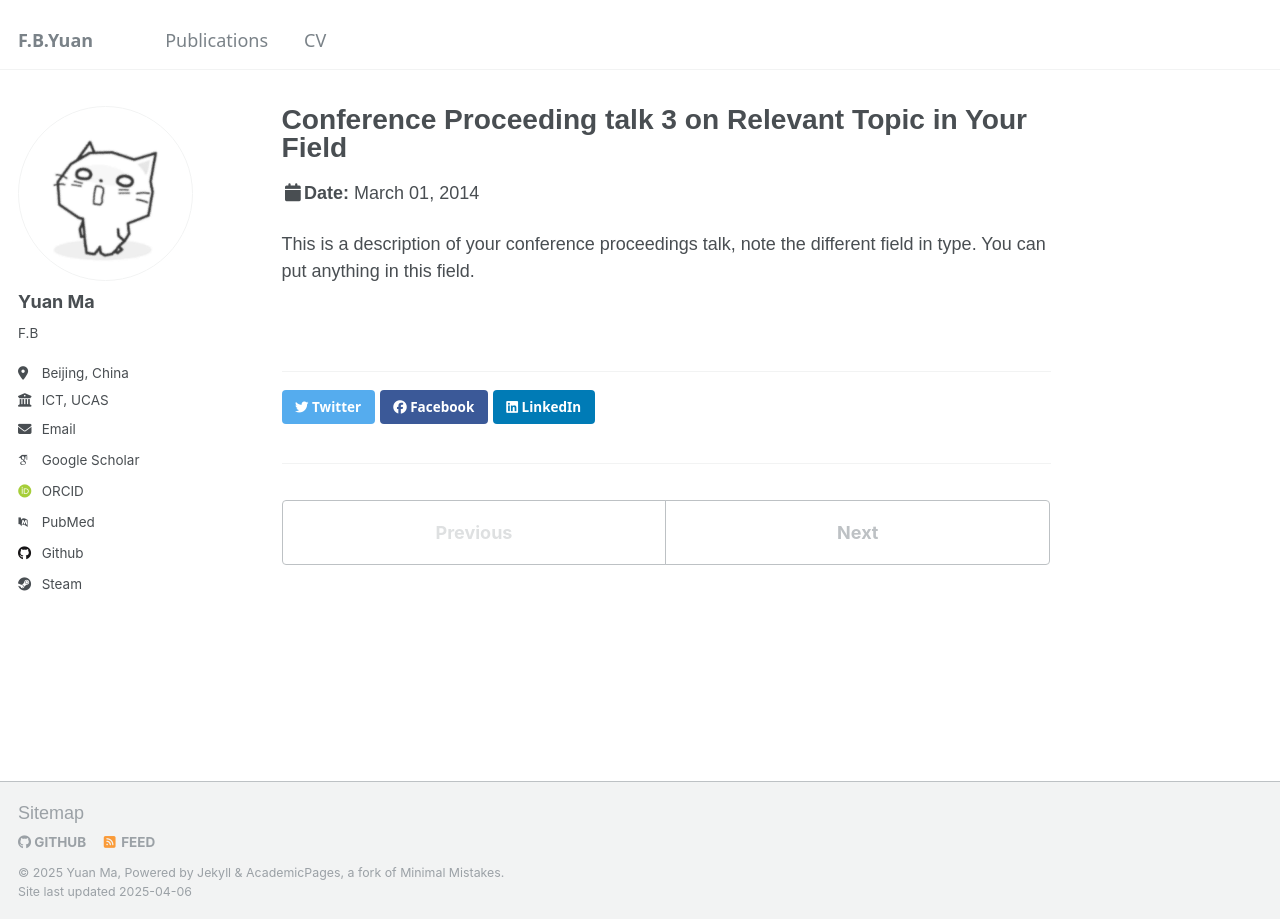
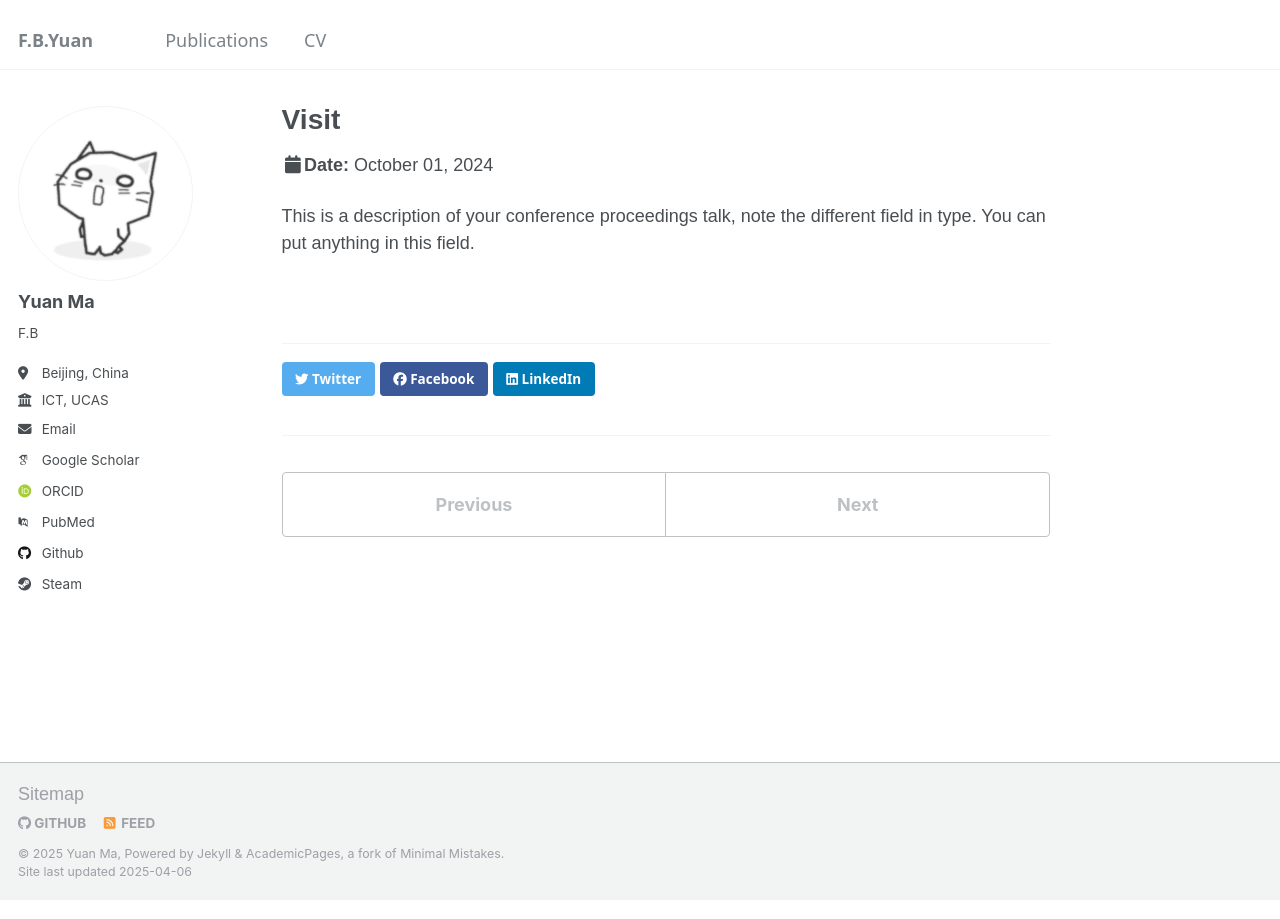
Before and after one commit to FByyyyuan/FByyyyuan.github.io, a Jekyll site: the page built from _talks/2014-03-01-talk-3.md, in a window 1280 px wide. Built offline with Jekyll 4.4.1, drawn with Linux system fonts in a browser that asks for light colours; nearby versions of some CDN libraries; some web fonts are replaced.

Commit message:
Update 2014-03-01-talk-3.md

```diff
--- a/_talks/2014-03-01-talk-3.md
+++ b/_talks/2014-03-01-talk-3.md
@@ -1,11 +1,11 @@
 ---
-title: "Conference Proceeding talk 3 on Relevant Topic in Your Field"
+title: "Visit"
 collection: talks
-type: "Conference proceedings talk"
-permalink: /talks/2014-03-01-talk-3
-venue: "Testing Institute of America 2014 Annual Conference"
-date: 2014-03-01
-location: "Los Angeles, CA"
+type: "Visit"
+permalink: /talks/3-2024-Tokyo
+venue: "Tokyo University"
+date: 2024-10-01
+location: "Tokyo, Japan"
 ---
 
 This is a description of your conference proceedings talk, note the different field in type. You can put anything in this field.
```
